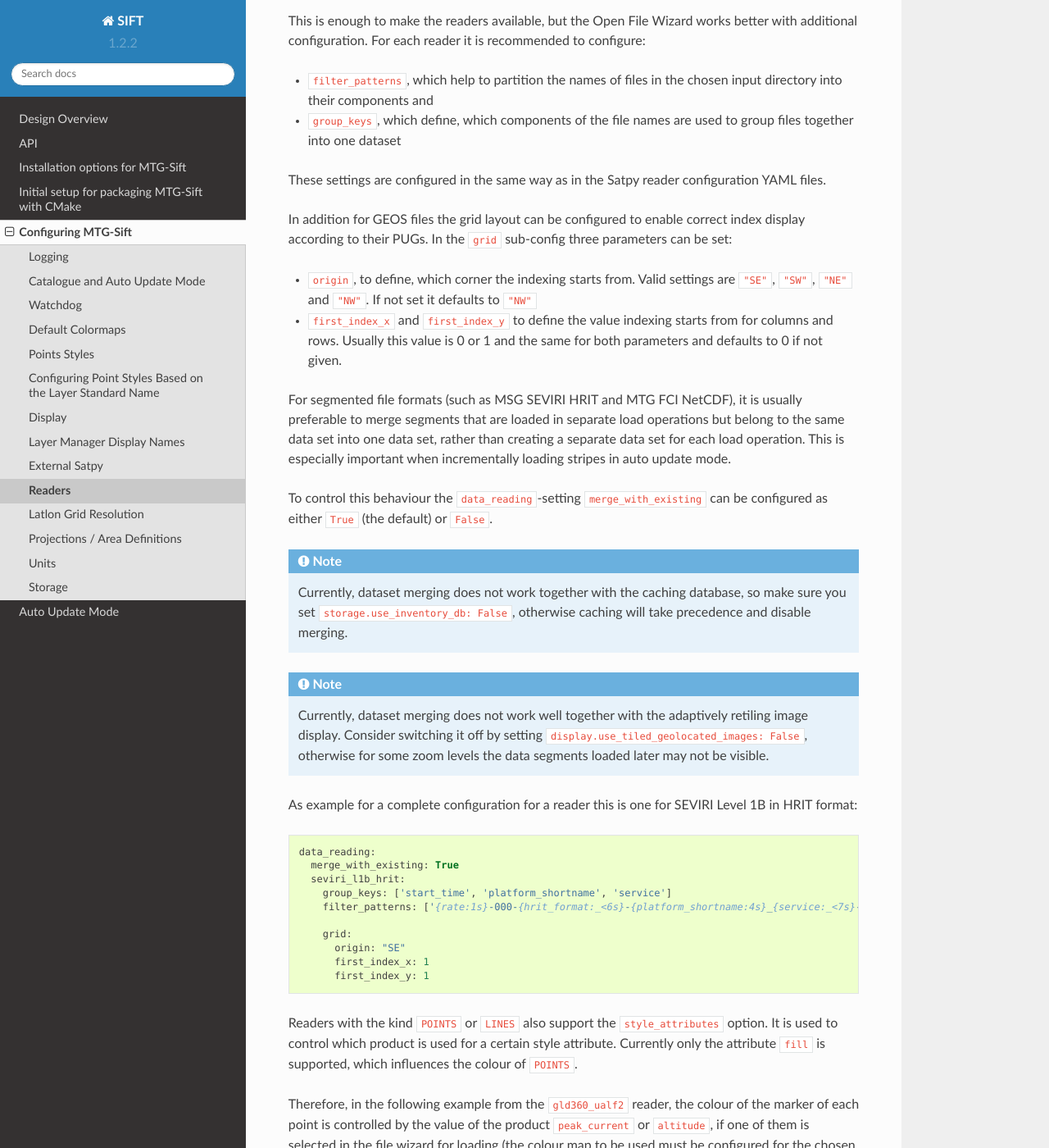
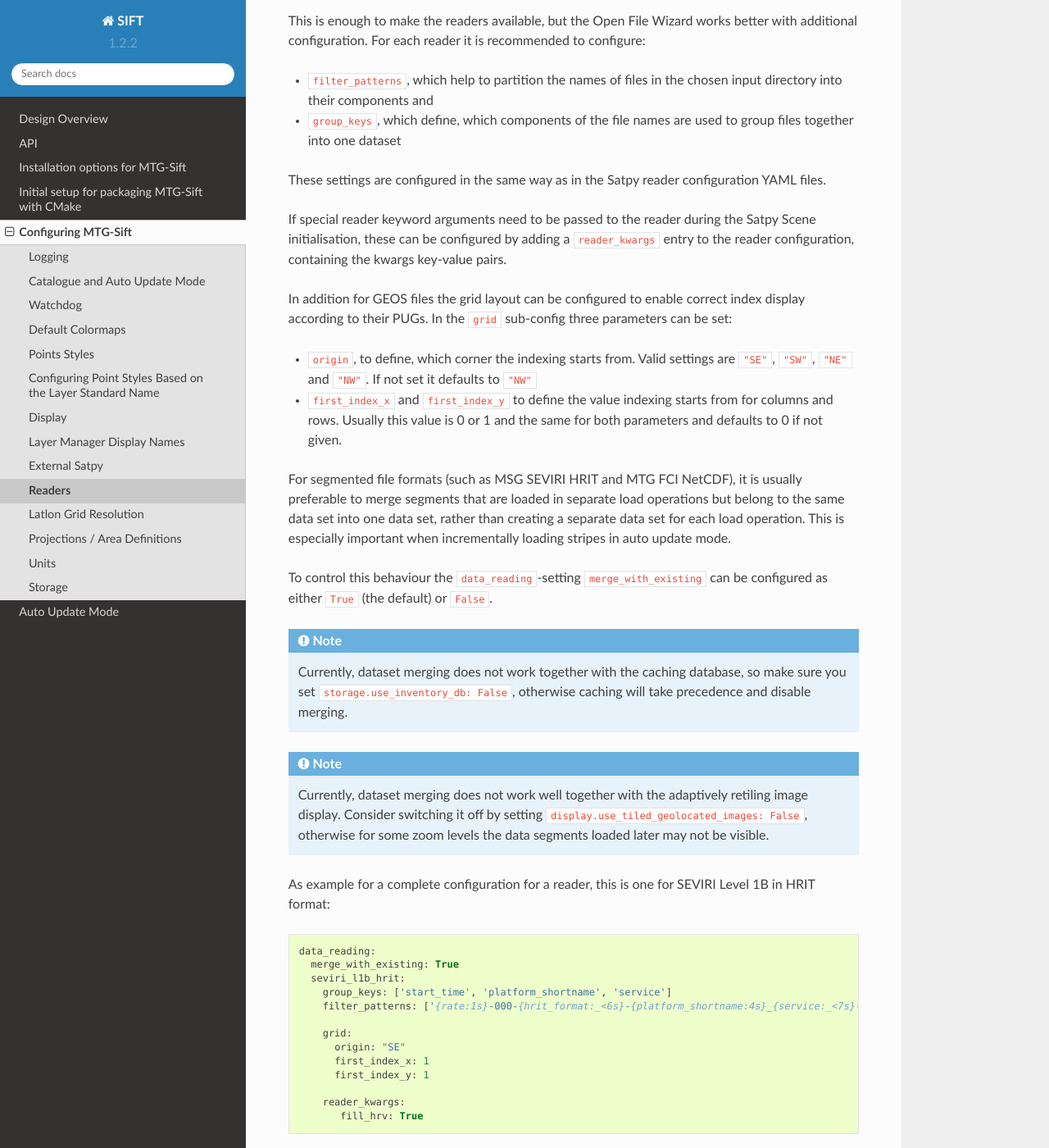
Before and after one commit to ssec/sift, a Sphinx documentation site: the page built from doc/source/configuration-readers.rst, in a window 1280 px wide and 1400 px high, scrolled down 394 px. Shown: the whole window at 82% size. Built offline with Sphinx 7.4.7 and the Read the Docs theme 2.0.0, drawn with Linux system fonts in a browser that asks for light colours.

Commit message:
add documentation for new reader_kwargs config

```diff
--- a/doc/source/configuration-readers.rst
+++ b/doc/source/configuration-readers.rst
@@ -24,6 +24,11 @@ configure:
 
 These settings are configured in the same way as in the Satpy reader
 configuration YAML files.
+
+If special reader keyword arguments need to be passed to the reader during the
+Satpy Scene initialisation, these can be configured by adding a
+``reader_kwargs`` entry to the reader configuration, containing the
+kwargs key-value pairs.
 
 In addition for GEOS files the grid layout can be configured to enable correct
 index display according to their PUGs. In the ``grid`` sub-config three
@@ -54,7 +59,7 @@ can be configured as either ``True`` (the default) or ``False``.
           for some zoom levels the data segments loaded later may not be
           visible.
 
-As example for a complete configuration for a reader this is one for SEVIRI
+As example for a complete configuration for a reader, this is one for SEVIRI
 Level 1B in HRIT format::
 
   data_reading:
@@ -67,6 +72,9 @@ Level 1B in HRIT format::
         origin: "SE"
         first_index_x: 1
         first_index_y: 1
+
+      reader_kwargs:
+         fill_hrv: True
 
 Readers with the kind ``POINTS`` or ``LINES`` also support the
 ``style_attributes`` option. It is used to control which product is used for a
```
